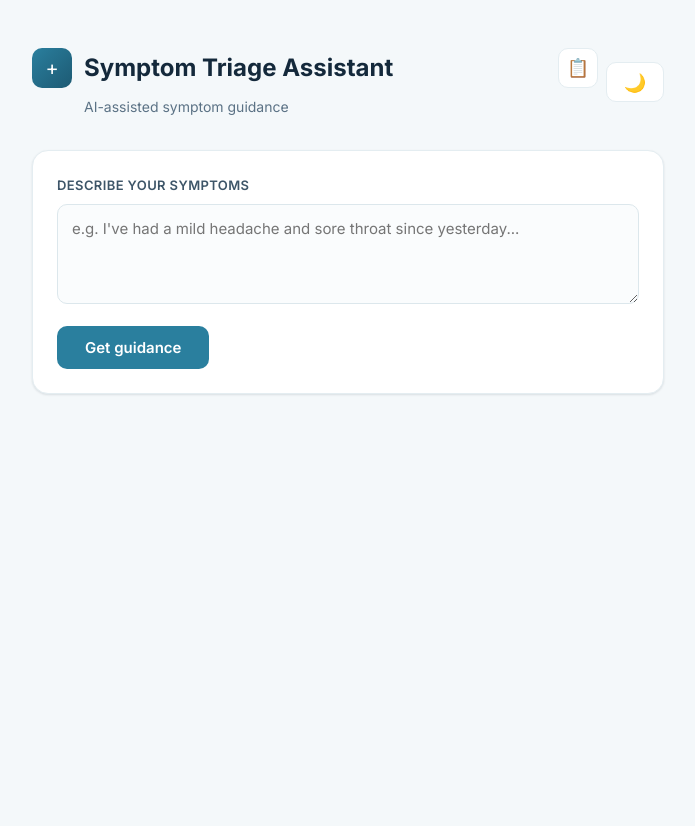
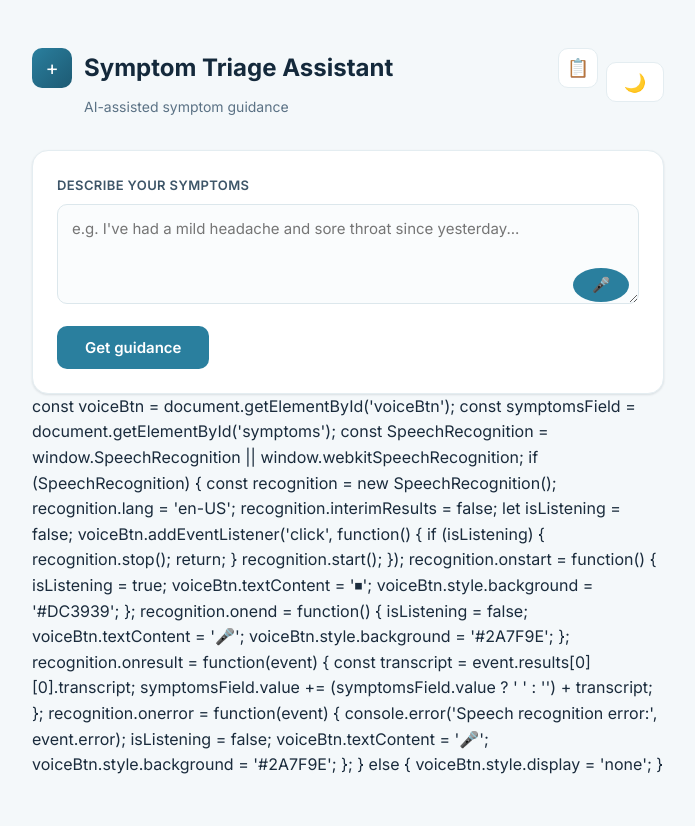
Before and after one commit to HarshaYasa/symptom-triage-assistant, a Flask app: page / in a window 1280 px wide. Shown: the whole page, without its empty margins (292-987 px from the left). Before the commit the page ends 395 px from the top, so only its background shows below. Run offline with Flask 3, Linux system fonts and the light colour scheme.

Commit message:
Add voice input for symptoms

```diff
--- a/templates/index.html
+++ b/templates/index.html
@@ -254,7 +254,10 @@
     <div class="card">
         <form method="POST">
             <label for="symptoms">Describe your symptoms</label>
-            <textarea id="symptoms" name="symptoms" placeholder="e.g. I've had a mild headache and sore throat since yesterday...">{{ result.input_received if result else '' }}</textarea>
+            <div style="position: relative;">
+                <textarea id="symptoms" name="symptoms" placeholder="e.g. I've had a mild headache and sore throat since yesterday...">{{ result.input_received if result else '' }}</textarea>
+                <button type="button" id="voiceBtn" title="Speak your symptoms" style="position: absolute; bottom: 10px; right: 10px; width: 34px; height: 34px; border-radius: 50%; border: none; background: #2A7F9E; color: white; cursor: pointer; font-size: 15px; display: flex; align-items: center; justify-content: center;">🎤</button>
+            </div>
             <button type="submit">Get guidance</button>
         </form>
     </div>
@@ -311,5 +314,50 @@
             applyTheme(current === 'dark' ? 'light' : 'dark');
         });
     </script>
+    const voiceBtn = document.getElementById('voiceBtn');
+        const symptomsField = document.getElementById('symptoms');
+        const SpeechRecognition = window.SpeechRecognition || window.webkitSpeechRecognition;
+
+        if (SpeechRecognition) {
+            const recognition = new SpeechRecognition();
+            recognition.lang = 'en-US';
+            recognition.interimResults = false;
+
+            let isListening = false;
+
+            voiceBtn.addEventListener('click', function() {
+                if (isListening) {
+                    recognition.stop();
+                    return;
+                }
+                recognition.start();
+            });
+
+            recognition.onstart = function() {
+                isListening = true;
+                voiceBtn.textContent = '⏹';
+                voiceBtn.style.background = '#DC3939';
+            };
+
+            recognition.onend = function() {
+                isListening = false;
+                voiceBtn.textContent = '🎤';
+                voiceBtn.style.background = '#2A7F9E';
+            };
+
+            recognition.onresult = function(event) {
+                const transcript = event.results[0][0].transcript;
+                symptomsField.value += (symptomsField.value ? ' ' : '') + transcript;
+            };
+
+            recognition.onerror = function(event) {
+                console.error('Speech recognition error:', event.error);
+                isListening = false;
+                voiceBtn.textContent = '🎤';
+                voiceBtn.style.background = '#2A7F9E';
+            };
+        } else {
+            voiceBtn.style.display = 'none';
+        }
 </body>
 </html>
```
